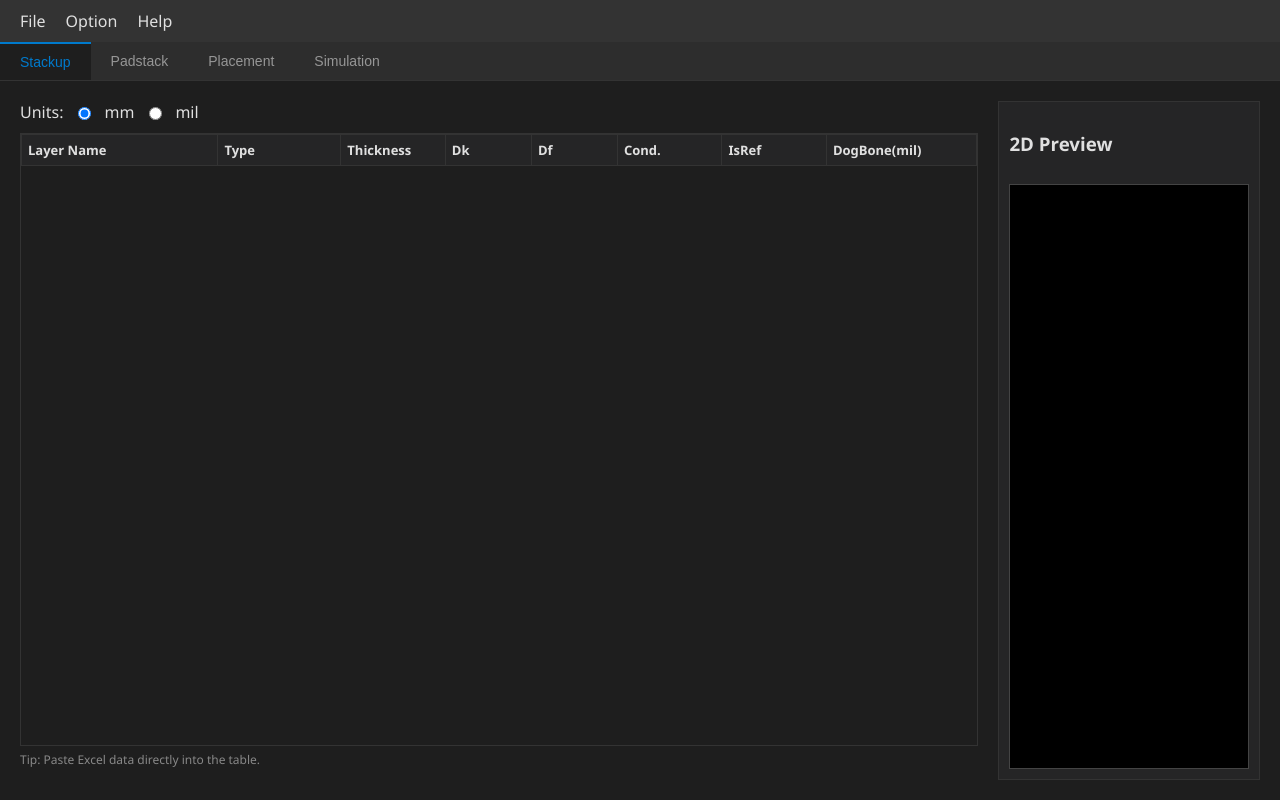
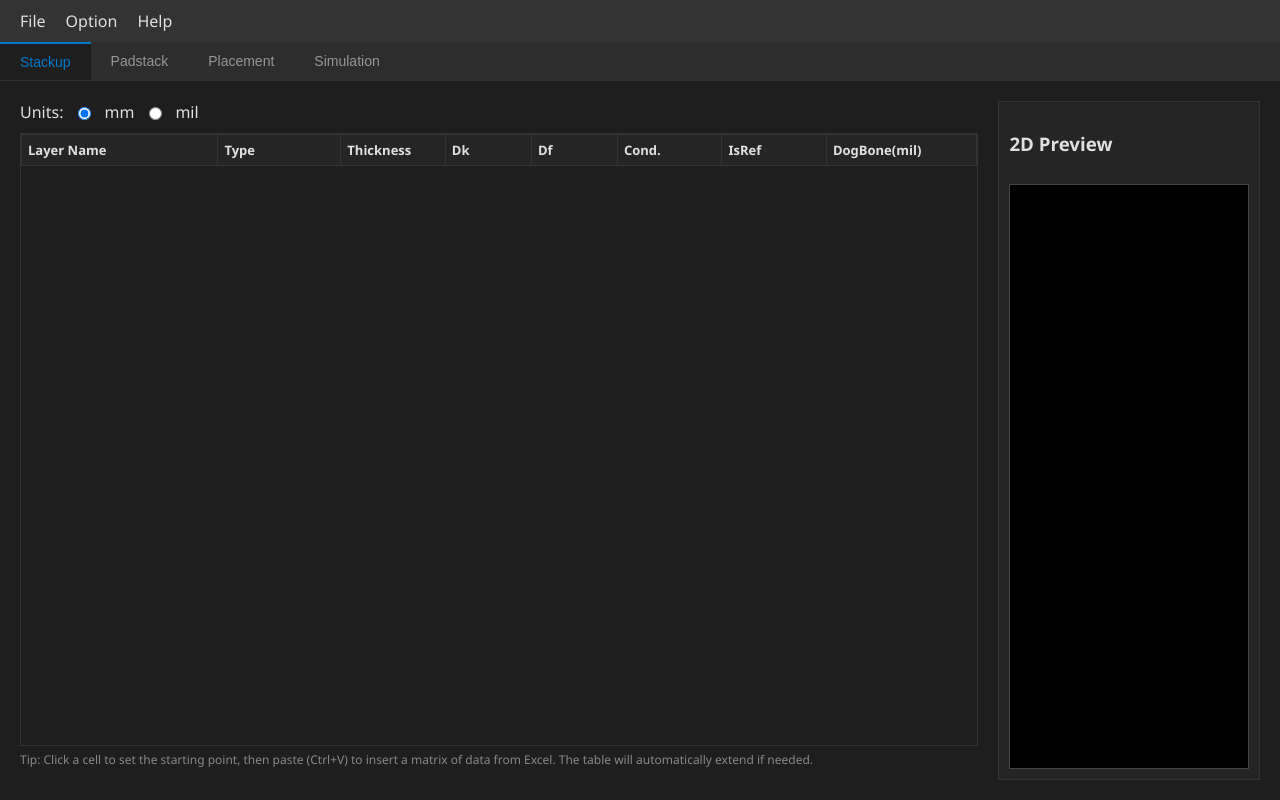
Before and after one commit to linmingchih/via-wizard, a plain HTML site: page src/gui/index.html in a window 1280 px wide. Drawn offline with Linux system fonts and the light colour scheme.

Commit message:
Update Excel paste hint in table UI
Clarified the hint for pasting Excel data into the table, explaining how to set the starting cell and that the table will auto-extend as needed.

```diff
--- a/src/gui/index.html
+++ b/src/gui/index.html
@@ -81,7 +81,8 @@
                                 </tbody>
                             </table>
                         </div>
-                        <p class="hint">Tip: Paste Excel data directly into the table.</p>
+                        <p class="hint">Tip: Click a cell to set the starting point, then paste (Ctrl+V) to insert a
+                            matrix of data from Excel. The table will automatically extend if needed.</p>
                     </div>
 
                     <!-- Right Panel: 2D Visualization -->
```
